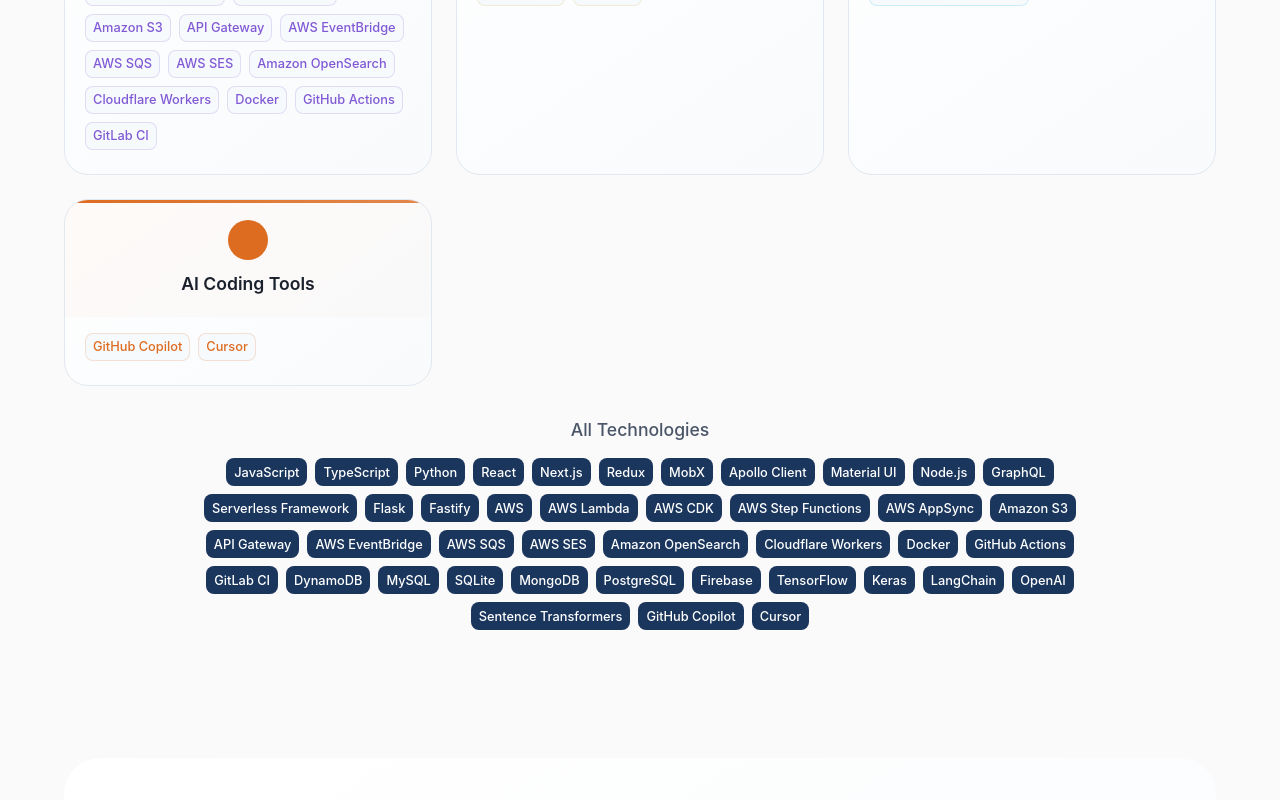
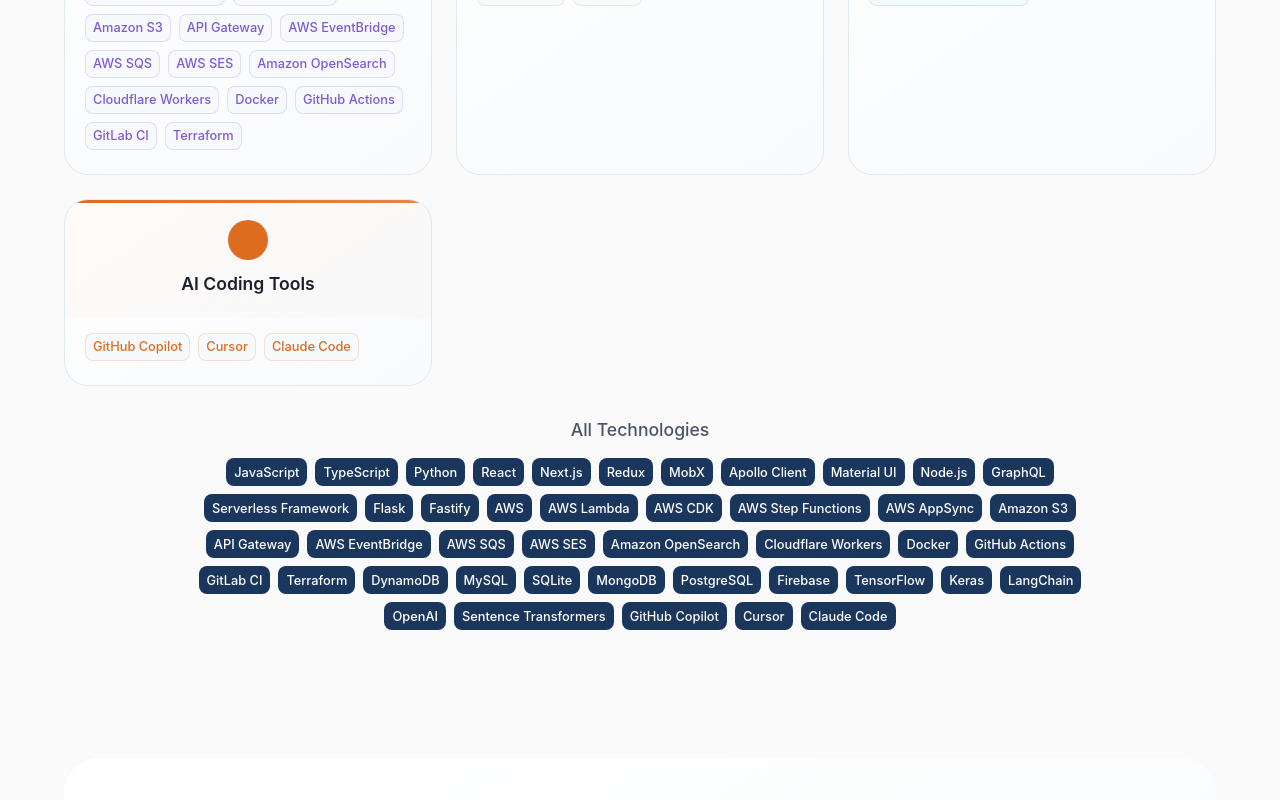
Before and after one commit to mfmafkar/mfmafkar.github.io, a React (Vite) app: page / in a window 1280 px wide. Shown: the part 1520-2320 px from the top of the page. Built offline with nearby package versions, Linux system fonts and the light colour scheme; some icons are missing.

Commit message:
feat: add Terraform and Claude Code to cloud and AI tools skills categories

```diff
--- a/src/components/Home.tsx
+++ b/src/components/Home.tsx
@@ -61,6 +61,7 @@ const Home = () => {
     { title: 'Docker' },
     { title: 'GitHub Actions' },
     { title: 'GitLab CI' },
+    { title: 'Terraform' },
 
     // Databases
     { title: 'DynamoDB' },
@@ -80,6 +81,7 @@ const Home = () => {
     // AI Coding Tools
     { title: 'GitHub Copilot' },
     { title: 'Cursor' },
+    { title: 'Claude Code' },
 
   ];
 
@@ -164,6 +166,7 @@ const Home = () => {
         'Fastify',
         'Docker',
         'PostgreSQL',
+        'Terraform',
       ],
       link: 'https://www.insighture.com/',
     },
@@ -192,6 +195,7 @@ const Home = () => {
         'Cloudflare worker',
         'Serverless framework',
         'GitLab CI',
+        'Terraform',
       ],
       link: 'https://www.wiley.com/en-sg',
     },
--- a/src/components/Skills.tsx
+++ b/src/components/Skills.tsx
@@ -15,10 +15,10 @@ const Skills: React.FC<SkillsProps> = ({ skills }) => {
   const programmingLanguages = ['JavaScript', 'TypeScript', 'Python'];
   const frontendSkills = ['React', 'Next.js', 'Redux', 'MobX', 'Apollo Client', 'Material UI'];
   const backendSkills = ['Node.js', 'GraphQL', 'Serverless Framework', 'Flask', 'Fastify'];
-  const cloudSkills = ['AWS', 'AWS Lambda', 'AWS CDK', 'AWS Step Functions', 'AWS AppSync', 'Amazon S3', 'API Gateway', 'AWS EventBridge', 'AWS SQS', 'AWS SES', 'Amazon OpenSearch', 'Cloudflare Workers', 'Docker', 'GitHub Actions', 'GitLab CI'];
+  const cloudSkills = ['AWS', 'AWS Lambda', 'AWS CDK', 'AWS Step Functions', 'AWS AppSync', 'Amazon S3', 'API Gateway', 'AWS EventBridge', 'AWS SQS', 'AWS SES', 'Amazon OpenSearch', 'Cloudflare Workers', 'Docker', 'GitHub Actions', 'GitLab CI', 'Terraform'];
   const databaseSkills = ['DynamoDB', 'MySQL', 'SQLite', 'MongoDB', 'PostgreSQL', 'Firebase'];
   const mlSkills = ['TensorFlow', 'Keras', 'LangChain', 'OpenAI', 'Sentence Transformers'];
-  const aiToolsSkills = ['GitHub Copilot', 'Cursor'];
+  const aiToolsSkills = ['GitHub Copilot', 'Cursor', 'Claude Code'];
 
   const skillCategories = [
     {
```
